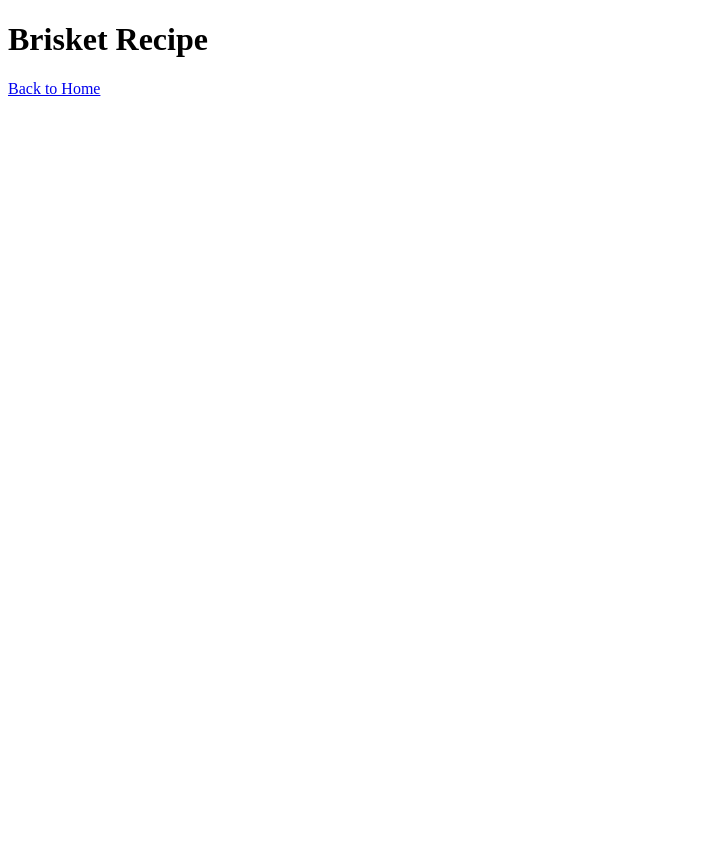
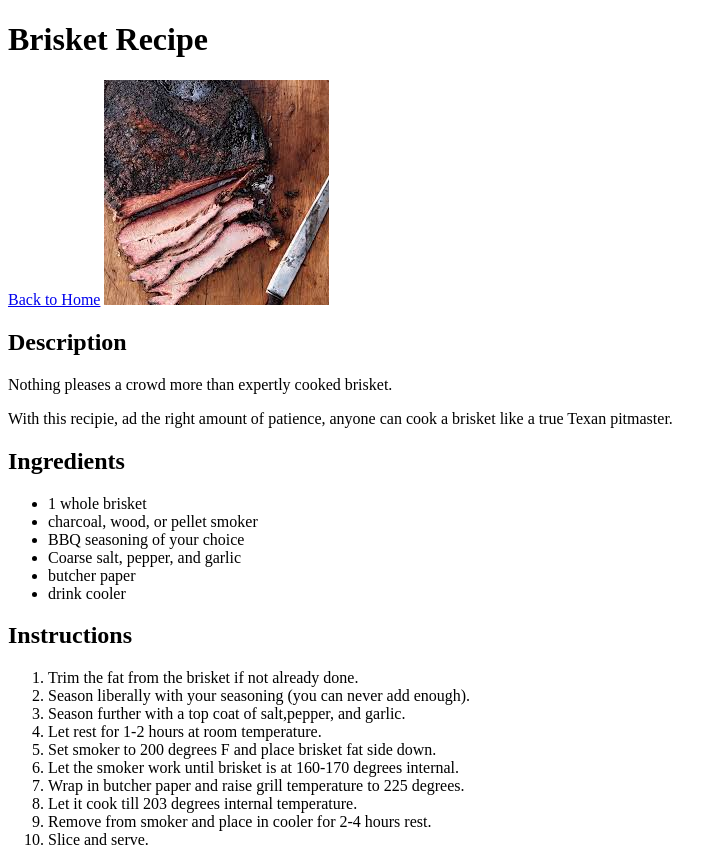
Before and after one commit to LargeCombos/odin-recipies, a plain HTML site: page recipies/brisket.html in a window 1280 px wide. Shown: the whole page, without its empty margins (0-727 px from the left). Before the commit the page ends 800 px from the top, so only its background shows below. Drawn offline with Linux system fonts and the light colour scheme.

Commit message:
Filled out basic structure and info for recipie.

```diff
--- a/recipies/brisket.html
+++ b/recipies/brisket.html
@@ -8,5 +8,31 @@
 <body>
     <h1>Brisket Recipe</h1>
     <a href="../index.html">Back to Home</a>
+    <img src="../images/brisket.jpg" alt="Brisket">
+    <h2>Description</h2>
+    <p>Nothing pleases a crowd more than expertly cooked brisket.</p>
+    <p>With this recipie, ad the right amount of patience, anyone can cook a brisket like a true Texan pitmaster.</p>
+    <h2>Ingredients</h2>
+    <ul>
+        <li>1 whole brisket</li>
+        <li>charcoal, wood, or pellet smoker</li>
+        <li>BBQ seasoning of your choice</li>
+        <li>Coarse salt, pepper, and garlic</li>
+        <li>butcher paper</li>
+        <li>drink cooler</li>
+    </ul>
+    <h2>Instructions</h2>
+    <ol>
+        <li>Trim the fat from the brisket if not already done.</li>
+        <li>Season liberally with your seasoning (you can never add enough).</li>
+        <li>Season further with a top coat of salt,pepper, and garlic.</li>
+        <li>Let rest for 1-2 hours at room temperature.</li>
+        <li>Set smoker to 200 degrees F and place brisket fat side down.</li>
+        <li>Let the smoker work until brisket is at 160-170 degrees internal.</li>
+        <li>Wrap in butcher paper and raise grill temperature to 225 degrees.</li>
+        <li>Let it cook till 203 degrees internal temperature.</li>
+        <li>Remove from smoker and place in cooler for 2-4 hours rest.</li>
+        <li>Slice and serve.</li>
+    </ol>
 </body>
 </html>
```
